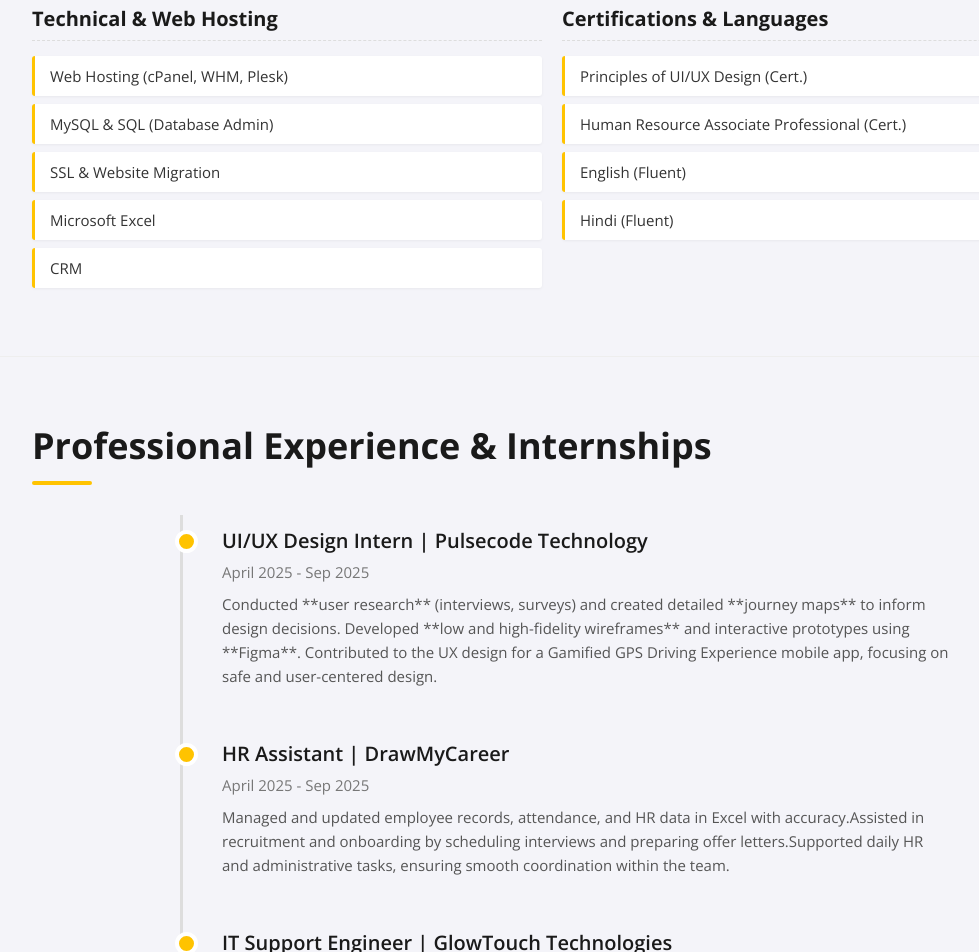
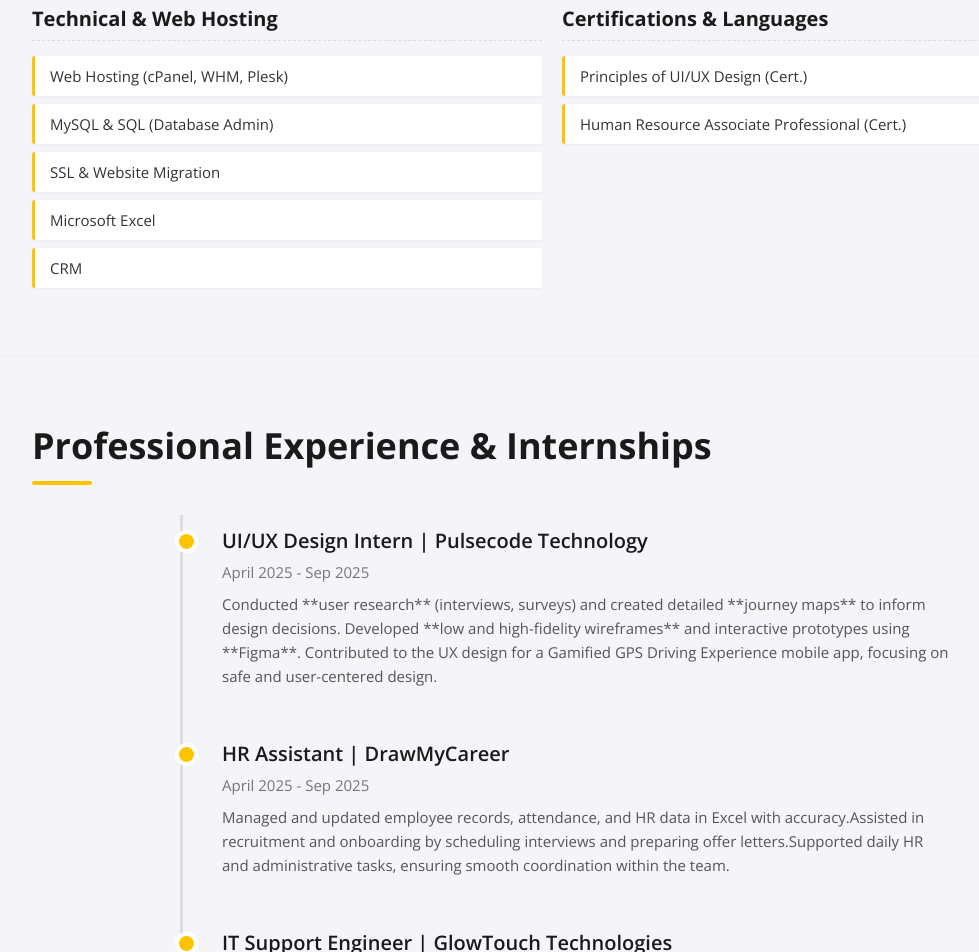
Before and after one commit to SushmithaMonthero/SushmithaMonthero-Portfolio, a plain HTML site: page index.html in a window 1280 px wide. Shown: the part 999-1951 px from the top of the page, without its empty margins (88-1067 px from the left). Drawn offline with nearby package versions, Linux system fonts and the light colour scheme.

Commit message:
Update index.html

```diff
--- a/index.html
+++ b/index.html
@@ -526,8 +526,7 @@ MCA graduate with 1+ years of diverse experience as an HR Assistant, complemente
                 <ul>
                     <li>Principles of UI/UX Design (Cert.)</li>
                     <li>Human Resource Associate Professional (Cert.)</li>
-                    <li>English (Fluent)</li>
-                    <li>Hindi (Fluent)</li>
+
                 </ul>
             </div>
         </div>
```
